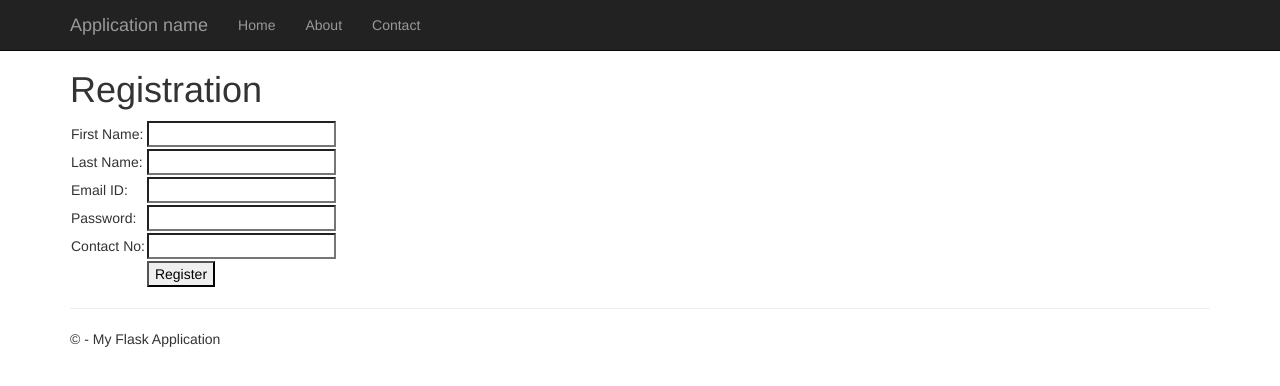
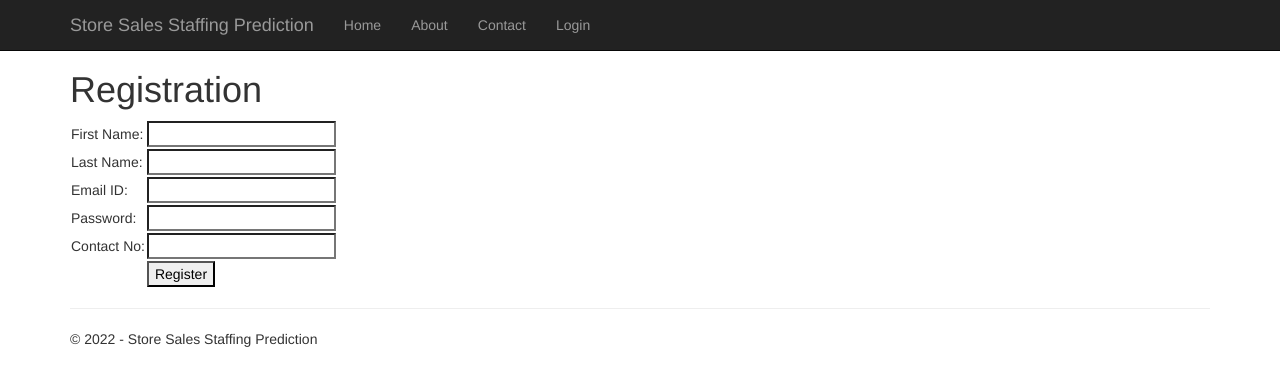
Before and after one commit to python-salesprediction/StoreSalesStaffingPrediction, a Flask app: page /registration in a window 1280 px wide. Shown: the top 386 px of the page. Run offline with Flask 2, Linux system fonts and the light colour scheme; some libraries are stand-ins or nearby versions.

Commit message:
TODO : Krishna - Login page design, layout html changes

```diff
--- a/StoreSalesStaffingPrediction/templates/layout.html
+++ b/StoreSalesStaffingPrediction/templates/layout.html
@@ -3,7 +3,7 @@
 <head>
     <meta charset="utf-8" />
     <meta name="viewport" content="width=device-width, initial-scale=1.0">
-    <title>{{ title }} - My Flask Application</title>
+    <title>{{ title }} - Store Sales & Staffing Prediction</title>
     <link rel="stylesheet" type="text/css" href="/static/content/bootstrap.min.css" />
     <link rel="stylesheet" type="text/css" href="/static/content/site.css" />
     <script src="/static/scripts/modernizr-2.6.2.js"></script>
@@ -18,13 +18,14 @@
                     <span class="icon-bar"></span>
                     <span class="icon-bar"></span>
                 </button>
-                <a href="/" class="navbar-brand">Application name</a>
+                <a href="/" class="navbar-brand">Store Sales Staffing Prediction</a>
             </div>
             <div class="navbar-collapse collapse">
                 <ul class="nav navbar-nav">
                     <li><a href="{{ url_for('home') }}">Home</a></li>
                     <li><a href="{{ url_for('about') }}">About</a></li>
                     <li><a href="{{ url_for('contact') }}">Contact</a></li>
+                    <li><a href="{{ url_for('login') }}">Login</a></li>
                 </ul>
             </div>
         </div>
@@ -34,7 +35,7 @@
         {% block content %}{% endblock %}
         <hr />
         <footer>
-            <p>&copy; {{ year }} - My Flask Application</p>
+            <p>&copy; {{ year }} - Store Sales Staffing Prediction</p>
         </footer>
     </div>
 
--- a/StoreSalesStaffingPrediction/views.py
+++ b/StoreSalesStaffingPrediction/views.py
@@ -42,12 +42,18 @@
 
 @app.route('/registration', methods = ['POST','GET'])
 def registration():
+    return render_template(
+        'registration.html',
+        title='Register',
+        year=datetime.now().year,
+        message='Your application description page.'
+    )
     if request.method == 'POST':
       user = request.form
       user = [request.form['FirstName'], request.form['LastName'], request.form['EmailID'], request.form['Password'], request.form['ContactNo']]
       if user:
           DRIVER = 'SQL Server'
-          SERVER_NAME = 'DESKTOP-0AV09UH'
+          SERVER_NAME = 'KRISH'
           DATABASE_NAME = 'StoreSalesPrediction'
           cursor = ''
 
@@ -86,3 +92,30 @@
                     return render_template('about.html',registration=user)
     else:
       return render_template('registration.html')
+
+@app.route('/login', methods = ['POST','GET'])
+def login():
+    return render_template(
+        'login.html',
+        title='Login',
+        year=datetime.now().year,
+        message='Your application description page.'
+    )
+    if request.method == 'POST':
+      user = request.form
+      user = [request.form['EmailID'], request.form['Password']]
+      if user:
+          DRIVER = 'SQL Server'
+          SERVER_NAME = 'KRISH'
+          DATABASE_NAME = 'StoreSalesPrediction'
+          cursor = ''
+
+          conn_string = f"""
+              Driver={{{DRIVER}}};
+              Server={SERVER_NAME};
+              Database={DATABASE_NAME};
+              Trust_Connection=yes;
+          """
+
+    else:
+      return render_template('login.html')
```
Also changed, not shown: StoreSalesStaffingPrediction/templates/login.html (added, +27 -0 lines), 1 other file.
